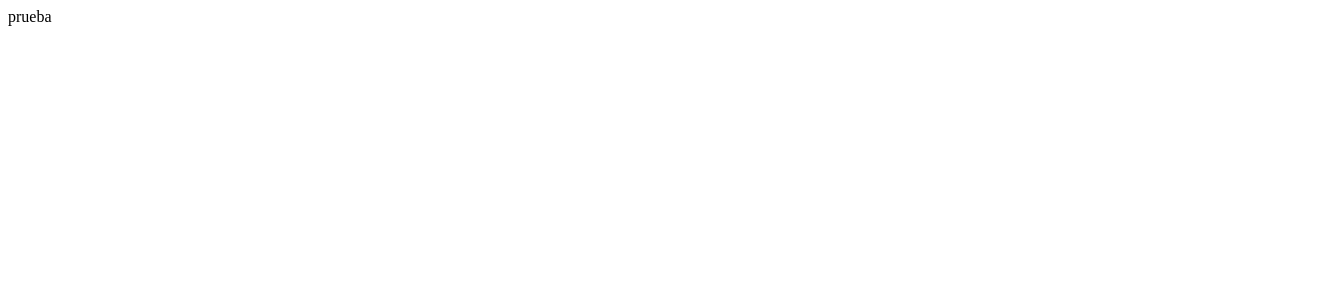
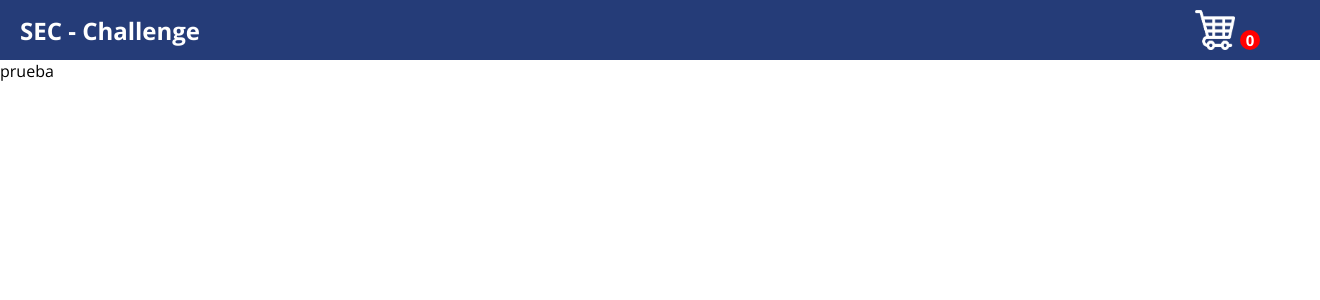
Before and after one commit to JuanOriana/sec-challenge, a Next.js app: page / in a window 1280 px wide. Shown: the top 300 px of the page, 1320 px wide, since content can reach past the window. Built offline with nearby package versions, Linux system fonts and the light colour scheme.

Commit message:
Navbar and fonts

```diff
--- /dev/null
+++ b/components/Navbar.js
@@ -0,0 +1,121 @@
+import { useState, useEffect } from "react";
+import styled from "@emotion/styled";
+import { useCart } from "../contexts/CartContext";
+import Link from "next/link";
+
+const NavbarContainer = styled.nav`
+  width: 100%;
+  color: white;
+  background-color: ${(props) => props.theme.colors.brand.primarydark};
+  height: 60px;
+  display: flex;
+  align-items: center;
+  justify-content: space-between;
+  padding: 0 20px;
+  overflow: hidden;
+`;
+
+const ShoppingCartImage = styled.img`
+  width: 40px;
+  height: 40px;
+  cursor: pointer;
+`;
+const ShoppingCartSize = styled.div`
+  margin-right: 40px;
+  margin-left: 5px;
+  background: red;
+  height: 20px;
+  width: 20px;
+  text-align: center;
+  color: white;
+  font-size: 15px;
+  font-weight: 700;
+  border-radius: 50%;
+`;
+const DropdownContainer = styled.nav`
+  position: absolute;
+  top: 60px;
+  width: 300px;
+  transform: translateX(-80%);
+  background-color: ${(props) => props.theme.colors.brand.primary};
+  border-bottom-left-radius: 12px;
+  display: flex;
+  flex-direction: column;
+  align-items: center;
+  padding: 10px;
+  overflow: hidden;
+`;
+
+const ProductImage = styled.img`
+  height: 30px;
+  width: 30px;
+  border: 3px solid ${(props) => props.theme.colors.brand.secondary};
+  border-radius: 50%;
+  margin-right: 10px;
+`;
+
+const RemoveImage = styled.img`
+  height: 30px;
+  width: 30px;
+  margin-left: 10px;
+  cursor: pointer;
+`;
+
+const Navbar = () => {
+  const [open, setOpen] = useState(false);
+  const { cart } = useCart();
+  return (
+    <NavbarContainer>
+      <Link href="/">
+        <h1 style={{ cursor: "pointer" }}>SEC - Challenge</h1>
+      </Link>
+      <div style={{ display: "flex", alignItems: "end" }}>
+        <ShoppingCartImage src="/carrito.png" onClick={() => setOpen(!open)} />
+        <ShoppingCartSize>{cart.length}</ShoppingCartSize>
+
+        {open && <DropdownMenu />}
+      </div>
+    </NavbarContainer>
+  );
+};
+
+const DropdownMenu = () => {
+  const [open, setOpen] = useState(false);
+  const { cart, removeItemFromCart } = useCart();
+  const [total, setTotal] = useState(0);
+  useEffect(() => {
+    if (cart.length > 0) {
+      setTotal(
+        cart.reduce(
+          (total, cartItem) => total + Number(cartItem.total_price),
+          0
+        )
+      );
+      console.log(total);
+    } else {
+      setTotal(0);
+    }
+  }, [cart]);
+  return (
+    <DropdownContainer>
+      <h4>Tu carrito</h4>
+      {cart.map((cartItem, index) => (
+        <div key={index} style={{ display: "flex", alignItems: "center" }}>
+          <ProductImage src={cartItem.image_url} />
+          <p key={index} style={{ fontSize: "16px", margin: 0 }}>
+            {cartItem.name}
+          </p>
+          <p style={{ margin: "0 20px" }}>${cartItem.total_price}</p>
+          <RemoveImage
+            onClick={() => removeItemFromCart(cartItem)}
+            src="/x.png"
+            alt="remover"
+          />
+        </div>
+      ))}
+      {cart.length == 0 && <p>¡Tu carrito esta vacio!</p>}
+      <p style={{ fontWeight: 700 }}>{total > 0 && "Total: $" + total}</p>
+    </DropdownContainer>
+  );
+};
+export default Navbar;
--- /dev/null
+++ b/components/fonts.js
@@ -0,0 +1,6 @@
+const Fonts = () => (
+  <style jsx global>{`
+    @import url("https://fonts.googleapis.com/css2?family=Open+Sans:wght@300;400;700&display=swap");
+  `}</style>
+);
+export default Fonts;
--- /dev/null
+++ b/contexts/CartContext.js
@@ -0,0 +1,26 @@
+import { useState, createContext, useContext } from "react";
+
+const CartContext = createContext();
+
+export const CartProvider = (props) => {
+  const [cart, setCart] = useState([]);
+
+  return <CartContext.Provider value={[cart, setCart]} {...props} />;
+};
+
+export const useCart = () => {
+  const [cart, setCart] = useContext(CartContext);
+
+  const addItemToCart = (item) => {
+    setCart([...cart, item]);
+  };
+
+  const removeItemFromCart = (item) => {
+    setCart(cart.filter((iterItem) => iterItem.product_id != item.product_id));
+  };
+  return {
+    cart: cart,
+    addItemToCart: addItemToCart,
+    removeItemFromCart: removeItemFromCart,
+  };
+};
--- a/pages/_app.js
+++ b/pages/_app.js
@@ -1,5 +1,30 @@
-function MyApp({ Component, pageProps }) {
-  return <Component {...pageProps} />;
-}
+import Layout from "../components/layouts/main";
+import Fonts from "../components/fonts";
+import { ThemeProvider } from "@emotion/react";
+import { CartProvider } from "../contexts/CartContext";
+const theme = {
+  colors: {
+    brand: {
+      primarydark: "#253C78",
+      primary: "#2B59C3",
+      secondary: "#D36582",
+      beige: "#FFEECF",
+      platinum: "#EBEBEB",
+    },
+  },
+};
 
-export default MyApp;
+const Website = ({ Component, pageProps, router }) => {
+  return (
+    <CartProvider>
+      <ThemeProvider theme={theme}>
+        <Fonts />
+        <Layout router={router}>
+          <Component {...pageProps} key={router.route} />
+        </Layout>
+      </ThemeProvider>
+    </CartProvider>
+  );
+};
+
+export default Website;
```
